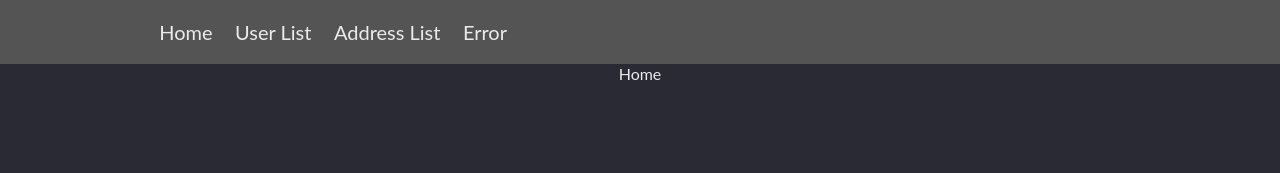
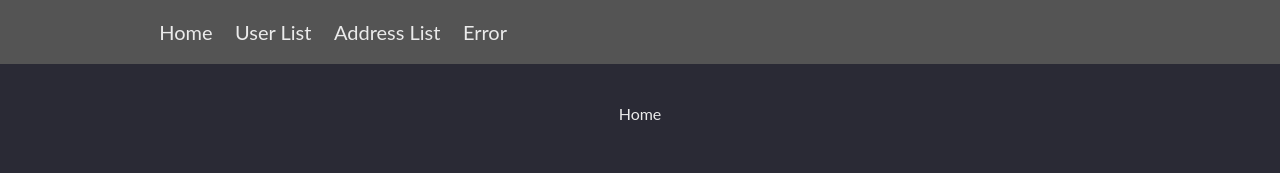
Before and after one commit to cast0273/mad9135-c2-react-router, a React (Create React App) app: page / in a window 1280 px wide. Shown: the top 173 px of the page. Built offline with nearby package versions, Linux system fonts and the light colour scheme.

Commit message:
update styling for Main, add default margin

```diff
--- a/src/components/Main/Main.css
+++ b/src/components/Main/Main.css
@@ -2,4 +2,6 @@
   display: flex;
   justify-content: center;
   align-items: center;
+
+  margin: 5vh 10vw 0;
 }
```
